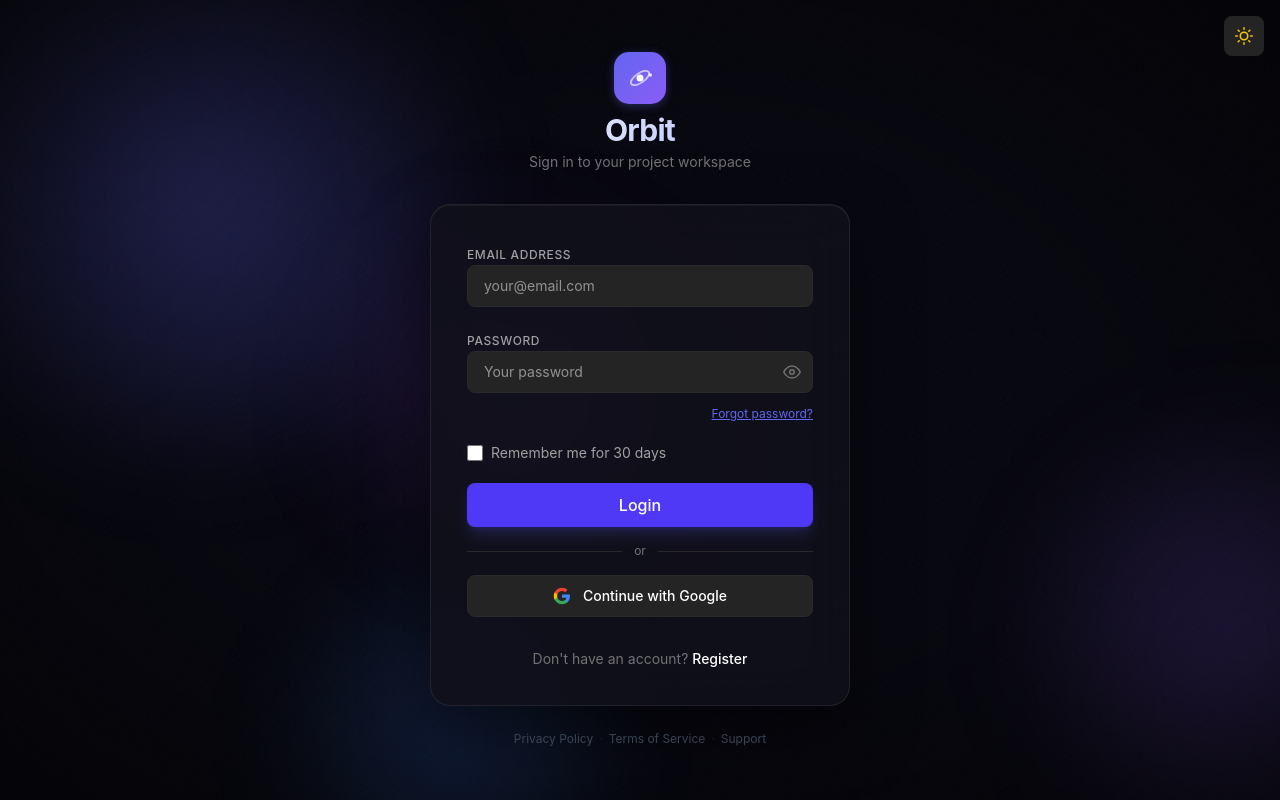
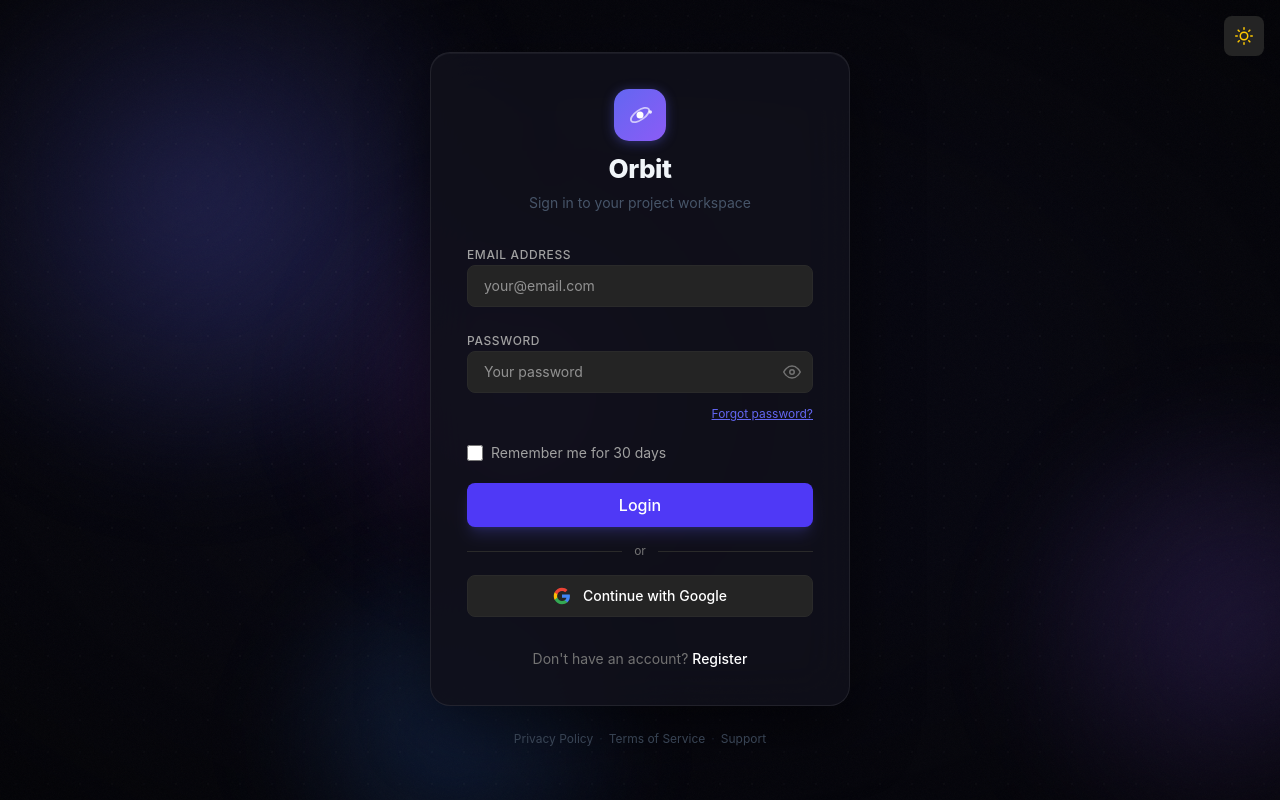
Before and after one commit to AhmadAbdullah75/orbit-frontend, a React (Vite) app: page /login in a window 1280 px wide. Built offline with nearby package versions, Linux system fonts and the light colour scheme; no server answers.

Commit message:
Fix: avatar upload name required, OrbitLogo consistent, login blue box, light theme logo

```diff
--- a/index.html
+++ b/index.html
@@ -47,12 +47,11 @@
       }
     </style>
     <style>
-      body {
-        background: #06060f;
-        margin: 0;
-        padding: 0;
-      }
-      /* Remove once React hydrates */
+      /* Prevent white flash without covering content */
+      html { background: #06060f; }
+      body { margin: 0; }
+      /* React app container */
+      #root { min-height: 100vh; }
     </style>
   </head>
   <body>
--- a/src/components/OrbitLogo.jsx
+++ b/src/components/OrbitLogo.jsx
@@ -23,7 +23,9 @@
         display: 'flex',
         alignItems: 'center',
         justifyContent: 'center',
-        boxShadow: '0 2px 10px rgba(99,102,241,0.35)',
+        boxShadow: isDark
+          ? '0 2px 12px rgba(99,102,241,0.4)'
+          : '0 2px 16px rgba(99,102,241,0.25)',
         flexShrink: 0,
       }}>
         <svg
@@ -50,11 +52,19 @@
           fontSize: `${textSize}px`,
           fontWeight: 800,
           letterSpacing: '-0.5px',
+          // Use solid color as fallback
+          // Gradient works in most cases but
+          // falls back to indigo if not supported
+          color: '#6366f1',
+          // Gradient overlay
           background:
             'linear-gradient(135deg, #6366f1, #8b5cf6)',
           WebkitBackgroundClip: 'text',
+          backgroundClip: 'text',
           WebkitTextFillColor: 'transparent',
-          backgroundClip: 'text',
+          // Force hardware rendering for consistency
+          display: 'inline-block',
+          position: 'relative',
         }}>
           Orbit
         </span>
--- a/src/pages/DashboardPage.jsx
+++ b/src/pages/DashboardPage.jsx
@@ -10,6 +10,7 @@
 import { staggerContainer, scaleIn } from '../utils/animations'
 import { useCountUp } from '../hooks/useCountUp'
 import useAutoRefresh from '../hooks/useAutoRefresh'
+import OrbitLogo from '../components/OrbitLogo'
 
 function StatNumber({ value }) {
   const isPercentage = typeof value === 'string' && value.includes('%')
@@ -443,9 +444,7 @@
       <div className="flex-1 flex flex-col items-center justify-center p-8 text-center animate-in fade-in duration-700 min-h-[80vh]">
         <div className="relative mb-8 animate-float">
           <div className="absolute inset-0 rounded-2xl bg-indigo-500/20 blur-xl scale-150 animate-glow-pulse" />
-          <div className="relative size-20 rounded-2xl bg-gradient-to-br from-indigo-500 to-purple-600 flex items-center justify-center shadow-2xl shadow-indigo-500/40">
-            <span className="material-symbols-outlined text-white text-[40px]">rocket_launch</span>
-          </div>
+          <OrbitLogo size={64} showText={false} />
         </div>
         <h1 className="text-4xl font-bold tracking-tight mb-4 text-slate-900 dark:text-white">
           Welcome to Orbit, {firstName}! 🚀
@@ -532,11 +531,12 @@
                }} />
 
           <div className="relative z-10 flex flex-col items-center text-center">
-            <div className="relative mb-6 animate-float">
-              <div className="absolute inset-0 rounded-2xl bg-indigo-500/20 blur-xl scale-150 animate-glow-pulse" />
-              <div className="relative size-16 rounded-2xl bg-gradient-to-br from-indigo-500 to-purple-600 flex items-center justify-center shadow-2xl shadow-indigo-500/40">
-                <span className="material-symbols-outlined text-white text-[32px]">rocket_launch</span>
-              </div>
+            <div style={{
+              display: 'flex',
+              justifyContent: 'center',
+              marginBottom: '20px',
+            }}>
+              <OrbitLogo size={64} showText={false} />
             </div>
 
             <div className="animate-in fade-in slide-in-from-bottom-4 duration-700">
--- a/src/pages/LoginPage.jsx
+++ b/src/pages/LoginPage.jsx
@@ -103,22 +103,6 @@
         }
     }
 
-    const glassCardStyle = {
-        background: isDark
-            ? 'rgba(17, 17, 27, 0.88)'
-            : 'rgba(255, 255, 255, 0.75)',
-        backdropFilter: 'blur(24px)',
-        WebkitBackdropFilter: 'blur(24px)',
-        borderRadius: '20px',
-        border: `1px solid ${isDark
-            ? 'rgba(255,255,255,0.08)'
-            : 'rgba(255,255,255,0.9)'}`,
-        boxShadow: isDark
-            ? '0 24px 64px rgba(0,0,0,0.5), inset 0 1px 0 rgba(255,255,255,0.05)'
-            : '0 24px 64px rgba(99,102,241,0.15), 0 0 0 1px rgba(255,255,255,0.5)',
-        padding: '36px',
-    }
-
     return (
         <div style={{
             minHeight: '100vh',
@@ -127,8 +111,6 @@
             alignItems: 'center',
             justifyContent: 'center',
             padding: '20px',
-            // Prevent white flash before theme loads:
-            background: '#06060f',
         }}>
             <AuthBackground />
 
@@ -142,6 +124,21 @@
                 width: '100%',
                 maxWidth: '420px',
             }}>
+                <div style={{
+                    background: isDark
+                        ? 'rgba(17,17,27,0.88)'
+                        : 'rgba(255,255,255,0.82)',
+                    backdropFilter: 'blur(24px)',
+                    WebkitBackdropFilter: 'blur(24px)',
+                    borderRadius: '20px',
+                    border: `1px solid ${isDark
+                        ? 'rgba(255,255,255,0.08)'
+                        : 'rgba(255,255,255,0.9)'}`,
+                    boxShadow: isDark
+                        ? '0 24px 64px rgba(0,0,0,0.5), inset 0 1px 0 rgba(255,255,255,0.05)'
+                        : '0 24px 64px rgba(99,102,241,0.15), 0 0 0 1px rgba(255,255,255,0.5)',
+                    padding: '36px',
+                }}>
                     <main className="w-full">
                         <div style={{
                             display: 'flex',
@@ -150,28 +147,25 @@
                         }}>
                             <OrbitLogo size={52} showText={false} />
                         </div>
-                <h1
-                    className={`text-3xl font-bold tracking-tight mb-1 text-center
-    ${isDark ? 'text-white' : 'text-gray-900'}`}
-                    style={isDark ? {
-                        background: 'linear-gradient(135deg, #ffffff 0%, #a5b4fc 100%)',
-                        WebkitBackgroundClip: 'text',
-                        WebkitTextFillColor: 'transparent',
-                        backgroundClip: 'text',
-                    } : {
-                        background: 'linear-gradient(135deg, #6366f1, #8b5cf6)',
-                        WebkitBackgroundClip: 'text',
-                        WebkitTextFillColor: 'transparent',
-                        backgroundClip: 'text',
-                    }}
-                >
+                        <h1 style={{
+                            textAlign: 'center',
+                            fontSize: '26px',
+                            fontWeight: 800,
+                            letterSpacing: '-0.5px',
+                            marginBottom: '4px',
+                            color: isDark ? '#f1f5f9' : '#1e293b',
+                        }}>
                             Orbit
                         </h1>
-                <p className={`text-sm text-center mb-8 ${isDark ? 'text-neutral-500' : 'text-gray-500'}`}>
+                        <p style={{
+                            textAlign: 'center',
+                            fontSize: '14px',
+                            color: isDark ? '#475569' : '#94a3b8',
+                            marginBottom: '28px',
+                        }}>
                             Sign in to your project workspace
                         </p>
 
-                <div style={glassCardStyle}>
                         <section className="w-full">
                     <form className="space-y-5" onSubmit={handleSubmit}>
                         {/* Email Field */}
@@ -348,6 +342,7 @@
                         </p>
                     </div>
                 </section>
+            </main>
         </div>
 
                 {/* Footer Links */}
@@ -425,7 +420,6 @@
                         Support
                     </a>
                 </div>
-      </main>
             </div>
 
             {showForgot && (
--- a/src/pages/SettingsPage.jsx
+++ b/src/pages/SettingsPage.jsx
@@ -123,7 +123,10 @@
       // Update user profile with new avatar
       const profileRes = await api.patch(
         '/auth/profile',
-        { avatar: avatarUrl }
+        {
+          avatar: avatarUrl,
+          name: user?.name || 'User',
+        }
       )
 
       // Update Redux state
```
Lines whose indentation alone changed are shown as unchanged.
